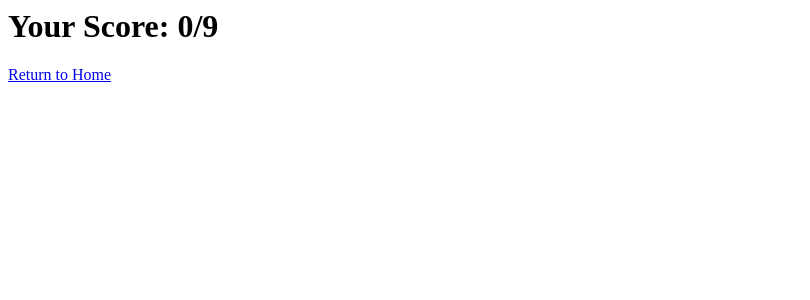
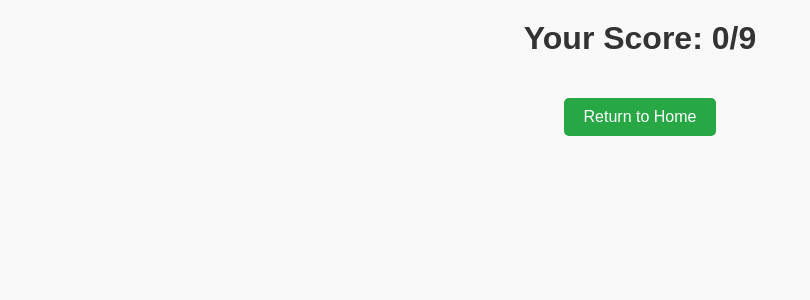
Before and after one commit to Rayanekerr/Quizz, a Flask app: page /result in a window 1280 px wide. Shown: the top 300 px of the page, without its empty margins (0-810 px from the left). Run offline with Flask 3, Linux system fonts and the light colour scheme.

Commit message:
CSS OF ResultPage

```diff
--- a/templates/result.html
+++ b/templates/result.html
@@ -1,6 +1,31 @@
 <html lang="en">
 <head>
     <title>Result</title>
+    <style>
+        body {
+            font-family: Arial, sans-serif;
+            text-align: center;
+            margin: 0;
+            padding: 0;
+            background-color: #f9f9f9;
+        }
+        h1 {
+            color: #333;
+            margin-top: 20px;
+        }
+        a {
+            display: inline-block;
+            margin-top: 20px;
+            padding: 10px 20px;
+            background-color: #28a745;
+            color: #fff;
+            text-decoration: none;
+            border-radius: 5px;
+        }
+        a:hover {
+            background-color: #218838;
+        }
+    </style>
 </head>
 <body>
     <h1>Your Score: {{ score }}/{{ total }}</h1>
```
